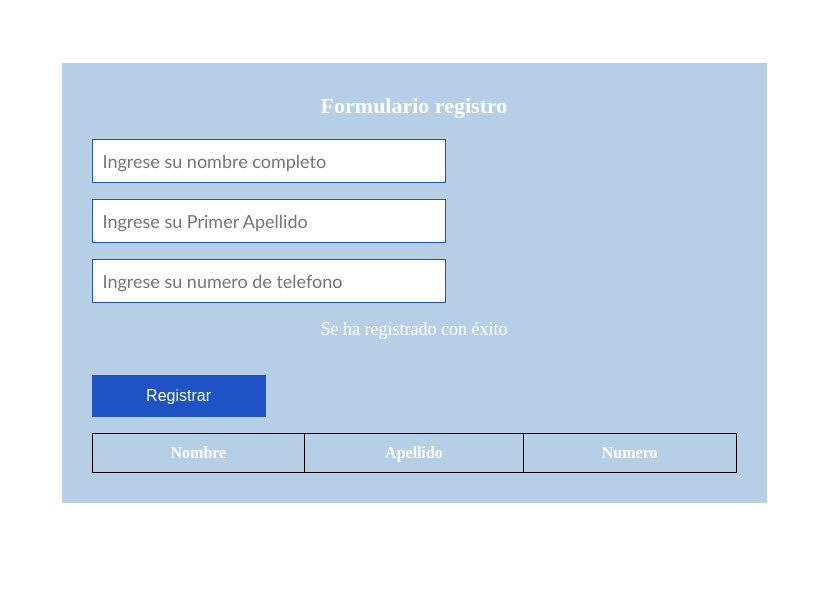
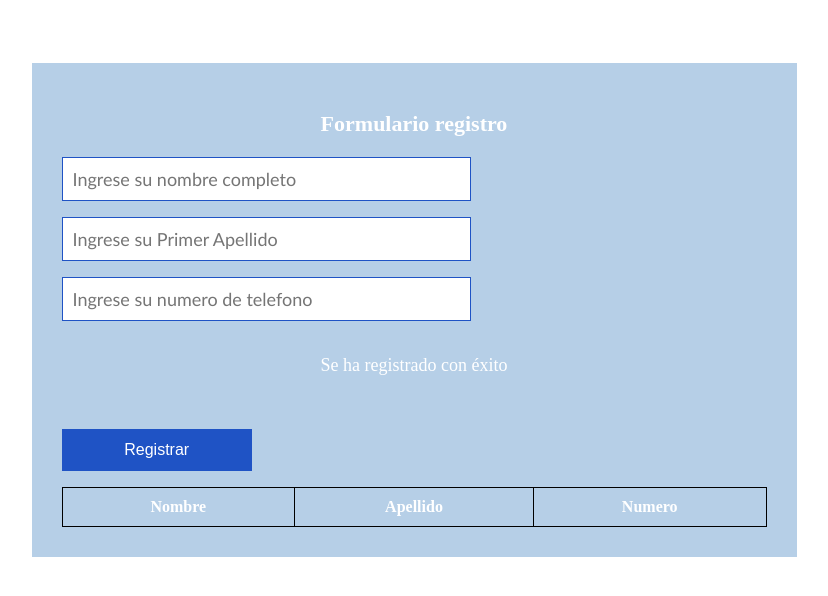
Before and after one commit to LuisArgFer/ISW512, a plain HTML site: page workshop6/index.html in a window 1280 px wide. Shown: the whole page, without its empty margins (226-1054 px from the left). Drawn offline with Linux system fonts and the light colour scheme.

Commit message:
workshop6

```diff
--- a/workshop6/css/estilos.css
+++ b/workshop6/css/estilos.css
@@ -1,8 +1,3 @@
-*{
-    margin: 0;
-    padding: 0;
-    box-sizing: border-box;
-}
 
 .registroper {
     width: 705px;
@@ -14,7 +9,7 @@
     color: white;
 }
 
-.registroper h4 {
+.registroper h1 {
     font-size: 22px;
     margin-bottom: 20px;
     text-align: center;
--- a/workshop6/index.html
+++ b/workshop6/index.html
@@ -9,7 +9,7 @@
 </head>
 <body>
     <section class="registroper">
-        <h4>Formulario registro</h4>
+        <h1>Formulario registro</h1>
         <input class="info" id="Nombre" type="text" name="Nombre" id="nombres" placeholder="Ingrese su nombre completo">
         <input class="info" id="Apellido" type="text" name="Apellido" id="apellidos" placeholder="Ingrese su Primer Apellido">
         <input class="info" id="Numero" type="text" name="Numero" id="numeros" placeholder="Ingrese su numero de telefono">
```
